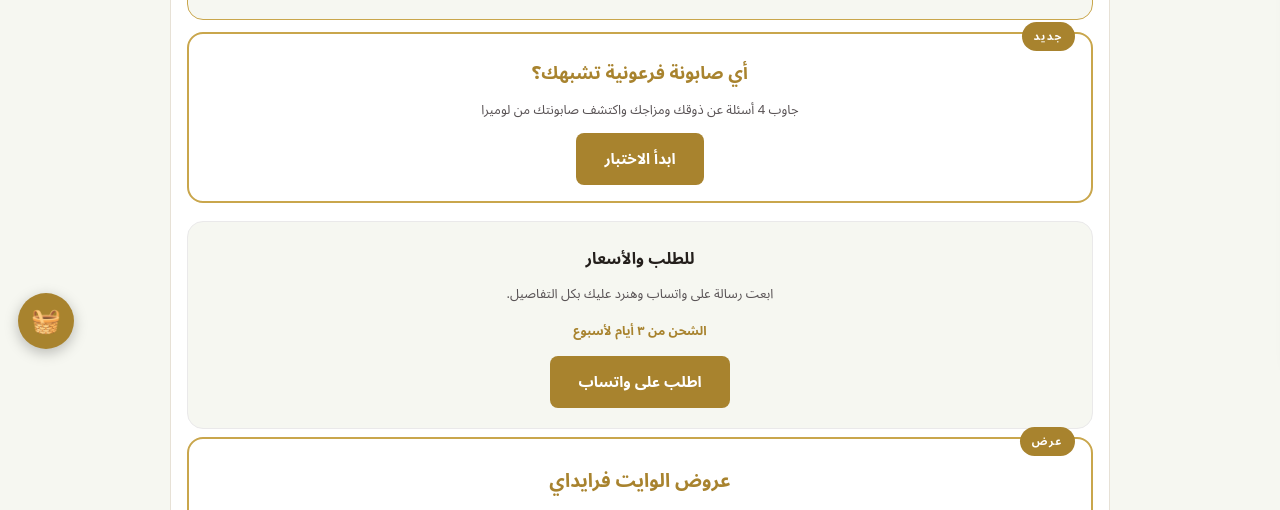
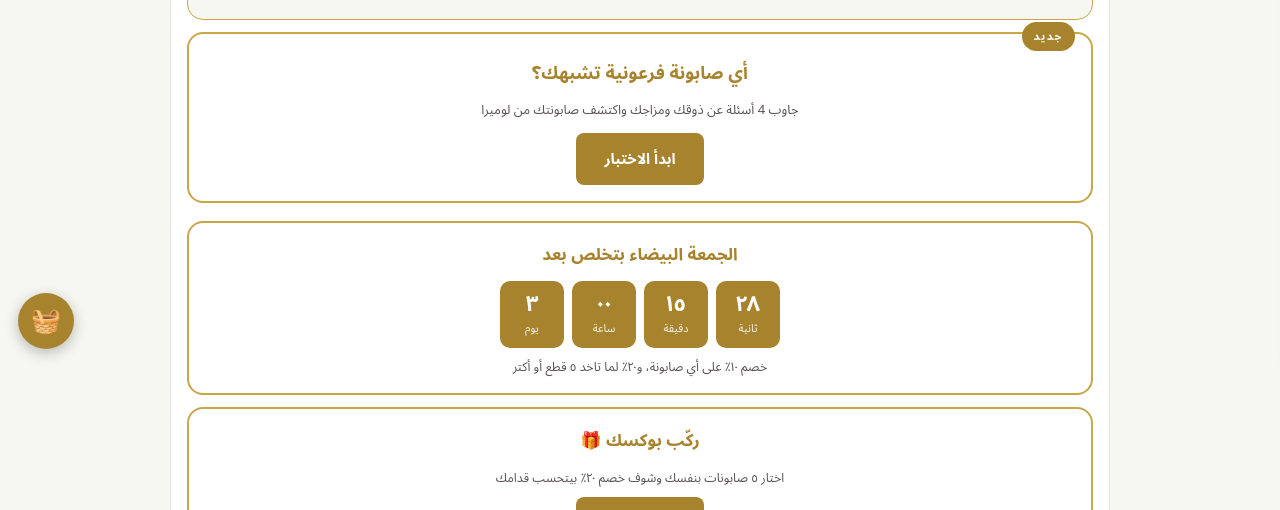
Before and after one commit to baselali422-cmd/lumiera, a plain HTML site: page index.html in a window 1280 px wide. Shown: the part 433-943 px from the top of the page. Drawn offline with Linux system fonts and the light colour scheme.

Commit message:
Load extras.js

```diff
--- a/index.html
+++ b/index.html
@@ -20,6 +20,7 @@
   <link rel="stylesheet" href="./assets/cart.css?v=3">
   <script defer src="./assets/cart.js?v=5"></script>
   <script defer src="./assets/features.js?v=3"></script>
+  <script defer src="./assets/extras.js?v=1"></script>
 </head>
 <body>
 <div id="root"></div>
```
